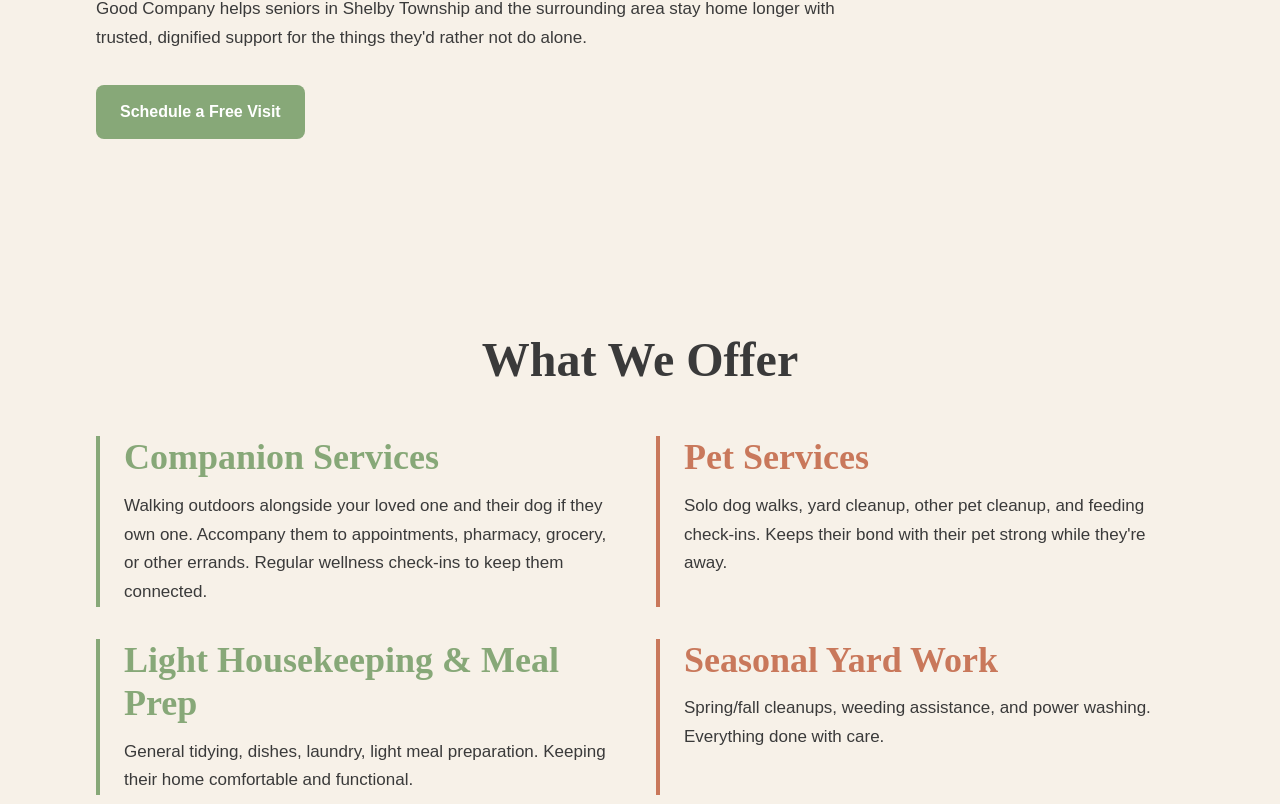
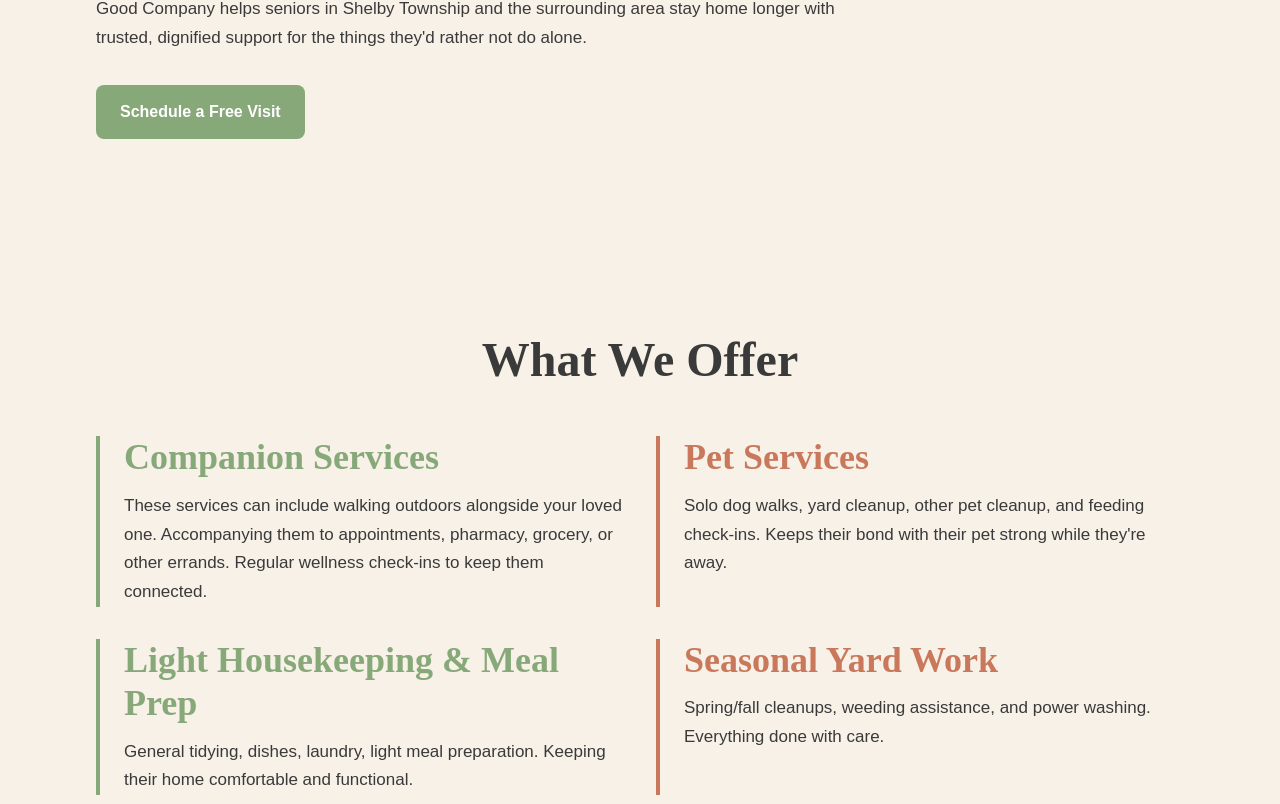
Before and after one commit to GoodCompanySCS/goodcompany-scs, a Next.js app: page / in a window 1280 px wide. Shown: the part 407-1211 px from the top of the page. Built offline with nearby package versions, Linux system fonts and the light colour scheme.

Commit message:
Update page.tsx

```diff
--- a/app/page.tsx
+++ b/app/page.tsx
@@ -71,7 +71,7 @@ export default function Home() {
           <div className="grid grid-cols-1 md:grid-cols-2 gap-8">
             <div style={{ borderLeftColor: 'var(--sage)', borderLeftWidth: '4px' }} className="pl-6">
               <h3 style={{ color: 'var(--sage)' }} className="mb-3">Companion Services</h3>
-              <p>Walking outdoors alongside your loved one and their dog if they own one. Accompany them to appointments, pharmacy, grocery, or other errands. Regular wellness check-ins to keep them connected.</p>
+              <p>These services can include walking outdoors alongside your loved one. Accompanying them to appointments, pharmacy, grocery, or other errands. Regular wellness check-ins to keep them connected.</p>
             </div>
             <div style={{ borderLeftColor: 'var(--terracotta)', borderLeftWidth: '4px' }} className="pl-6">
               <h3 style={{ color: 'var(--terracotta)' }} className="mb-3">Pet Services</h3>
```
